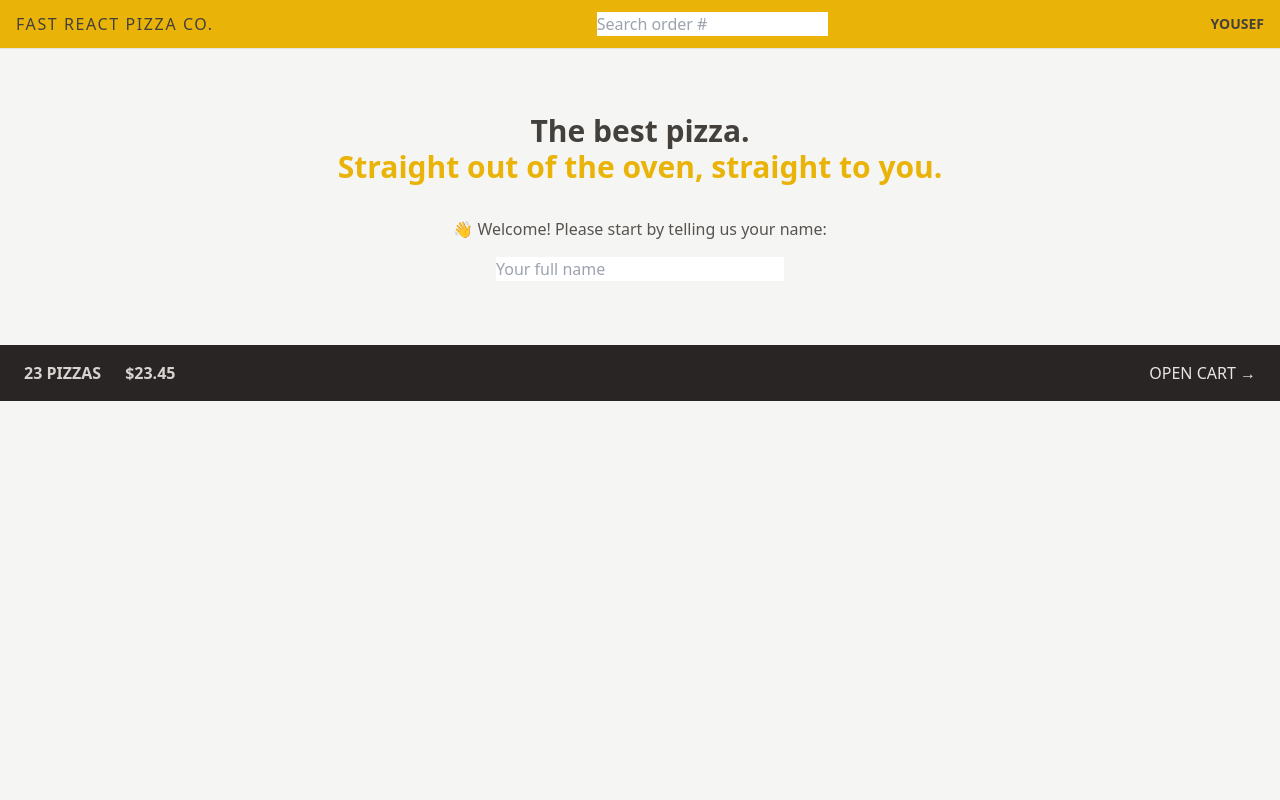
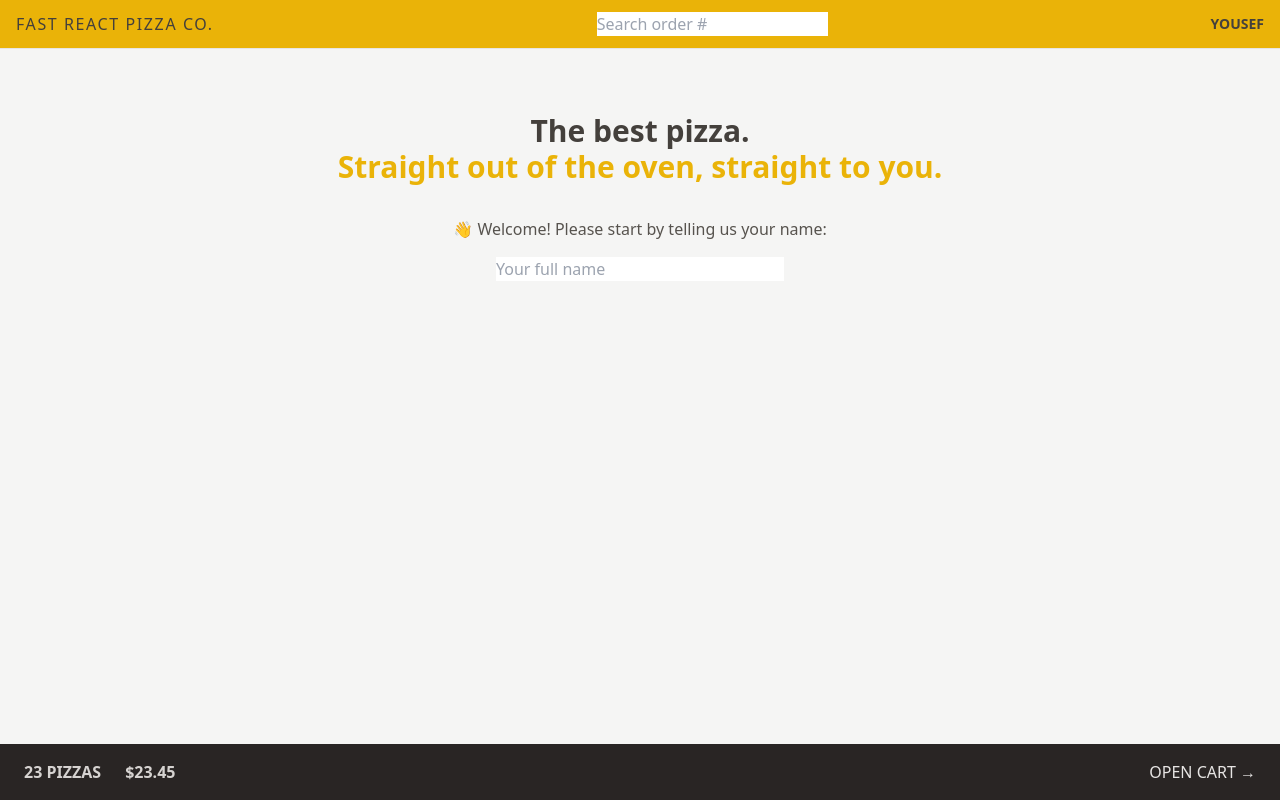
Before and after one commit to Darthdevv/Fast-React-Pizza, a React (Vite) app: page / in a window 1280 px wide. Built offline with nearby package versions, Linux system fonts and the light colour scheme.

Commit message:
🍕 styling layout

```diff
--- a/src/ui/AppLayout.jsx
+++ b/src/ui/AppLayout.jsx
@@ -9,13 +9,15 @@ function AppLayout() {
   console.log(navigation);
   const isLoading = navigation.state === 'loading';
   return (
-    <div className="layout">
+    <div className="grid grid-rows-[auto_1fr_auto] h-screen">
       {isLoading && <Loader/>}
       <Header />
 
-      <main>
-        <Outlet/>
-      </main>
+      <div className="overflow-scroll">
+        <main className=" max-w-3xl mx-auto">
+          <Outlet/>
+        </main>
+      </div>
 
       <CartOverview/>
     </div>
```
